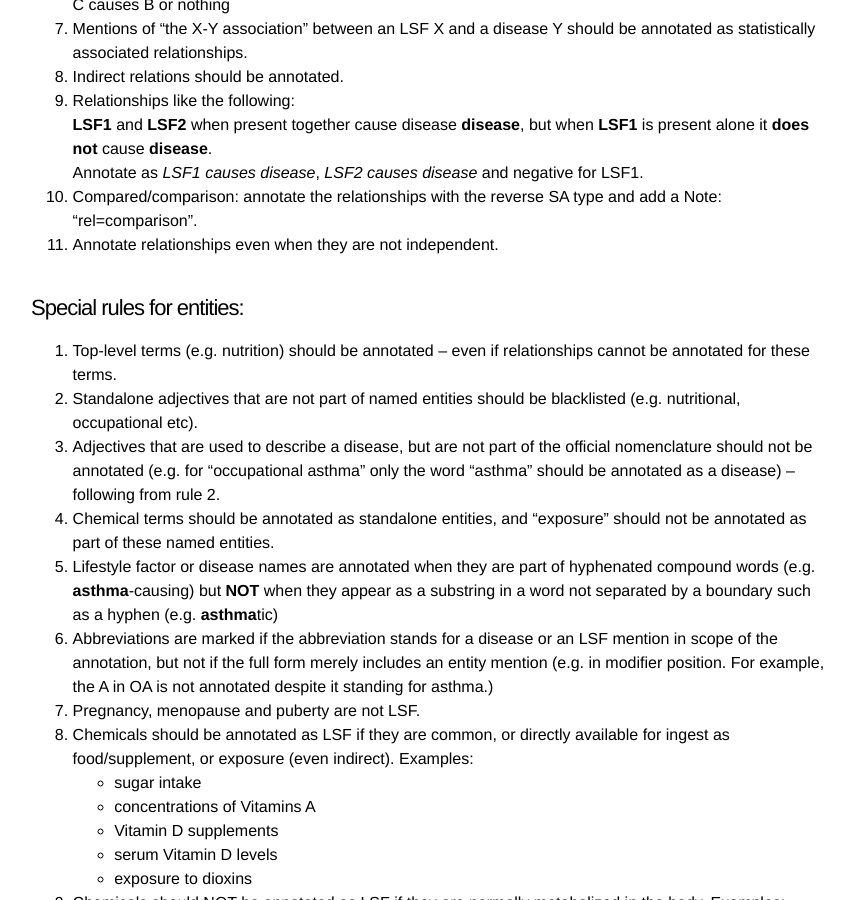
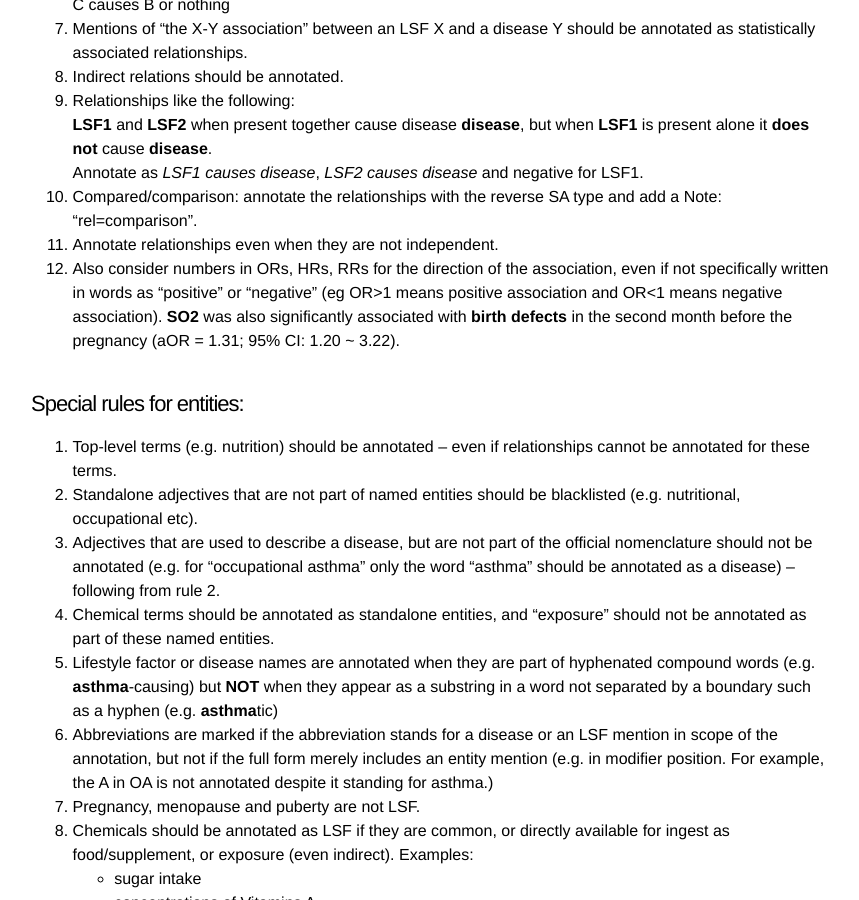
Before and after one commit to EvaMakri/lifestylefactors-annotation-docs, a Jekyll site: the page built from relations.md, in a window 1280 px wide and 900 px high, scrolled down 2907 px. Shown: the whole window, without its empty margins (209-1068 px from the left). Built offline with Jekyll 4.4.1, drawn with Linux system fonts in a browser that asks for light colours.

Commit message:
Update relations.md

```diff
--- a/relations.md
+++ b/relations.md
@@ -145,6 +145,10 @@ Examples:
 4. Compared/comparison: annotate the relationships with the reverse SA type and add a Note: “rel=comparison”.
 
 5. Annotate relationships even when they are not independent.
+6. Also consider numbers in ORs, HRs, RRs for the direction of the association, even if not specifically written in words as “positive” or “negative” (eg OR>1 means positive association and OR<1 means negative association).
+   __SO2__ was also significantly associated with __birth defects__ in the second month before the pregnancy (aOR = 1.31; 95% CI: 1.20 ~ 3.22).
+
+
 
 ### Special rules for entities:
 1. Top-level terms (e.g. nutrition) should be annotated – even if relationships cannot be annotated for these terms.
```
